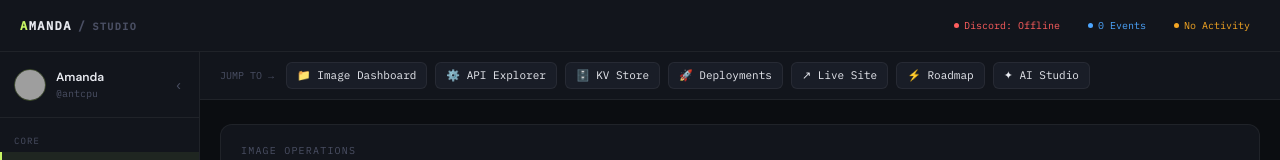
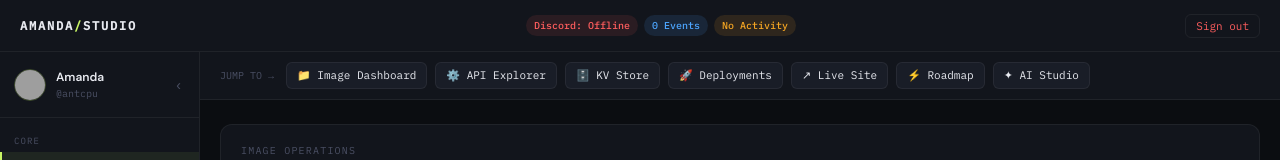
Before and after one commit to ANTCPU/photography, a Next.js app: page /dashboard in a window 1280 px wide. Shown: the top 160 px of the page. Built offline with nearby package versions, Linux system fonts and the light colour scheme; no server answers; the database is empty; grey boxes are pictures that could not be loaded.

Commit message:
Update TopBar.tsx

```diff
--- a/app/dashboard/components/TopBar.tsx
+++ b/app/dashboard/components/TopBar.tsx
@@ -1,94 +1,129 @@
-'use client';
+'use client'
 
-import { useEffect, useState } from 'react';
+import { useEffect, useState } from 'react'
+import { useRouter } from 'next/navigation'
 
 type Stats = {
-  discordConnected: boolean;
-  totalEvents: number;
-  topCategory: string | null;
-};
+  discordConnected: boolean
+  totalEvents: number
+  topCategory: string | null
+}
 
 export default function TopBar() {
-  const [stats, setStats] = useState<Stats | null>(null);
+  const router = useRouter()
+  const [stats, setStats]   = useState<Stats | null>(null)
+  const [user, setUser]     = useState<string | null>(null)
+  const [loggingOut, setLoggingOut] = useState(false)
 
   useEffect(() => {
+    // Get stats
     fetch('/api/stats')
-      .then((r) => r.json())
-      .then((d) => setStats(d.status))
-      .catch(() => setStats(null));
-  }, []);
+      .then(r => r.json())
+      .then(d => setStats(d.status))
+      .catch(() => setStats(null))
+
+    // Get current user from session check
+    fetch('/api/auth/check', { credentials: 'include' })
+      .then(r => r.json())
+      .then(d => setUser(d.user ?? null))
+      .catch(() => setUser(null))
+  }, [])
+
+  async function handleLogout() {
+    setLoggingOut(true)
+    await fetch('/api/auth', { method: 'DELETE', credentials: 'include' })
+    router.push('/login')
+  }
 
   const badges = stats ? [
     {
       label: stats.discordConnected ? 'Discord: Live' : 'Discord: Offline',
       color: stats.discordConnected ? 'var(--db-teal)' : 'var(--db-red)',
+      bg:    stats.discordConnected ? 'var(--db-teal-dim)' : 'var(--db-red-dim)',
     },
     {
       label: `${stats.totalEvents} Events`,
       color: 'var(--db-blue)',
+      bg:    'var(--db-blue-dim)',
     },
     {
       label: stats.topCategory ? `Top: ${stats.topCategory}` : 'No Activity',
       color: 'var(--db-amber)',
+      bg:    'var(--db-amber-dim)',
     },
-  ] : [
-    { label: '···', color: 'var(--db-text-dim)' },
-  ];
+  ] : [{ label: '···', color: 'var(--db-text-dim)', bg: 'var(--db-surface2)' }]
 
   return (
-    <div style={{
-      height: 'var(--db-topbar-h)',
-      borderBottom: '1px solid var(--db-border)',
-      background: 'var(--db-surface)',
-      display: 'flex',
-      alignItems: 'center',
-      justifyContent: 'space-between',
-      padding: '0 20px',
-      gap: 12,
-      flexShrink: 0,
-    }}>
-
+    <header style={s.bar}>
       {/* Left — wordmark */}
-      <div style={{
-        fontSize: 12,
-        fontWeight: 700,
-        fontFamily: 'var(--db-font-mono)',
-        letterSpacing: '0.12em',
-        color: 'var(--db-text)',
-      }}>
-        <span style={{ color: 'var(--db-accent)' }}>A</span>MANDA
-        <span style={{ color: 'var(--db-text-dim)', margin: '0 6px' }}>/</span>
-        <span style={{ color: 'var(--db-text-dim)', fontSize: 10 }}>STUDIO</span>
+      <div style={s.left}>
+        <span style={s.wordmark}>
+          AMANDA<span style={{ color: 'var(--db-accent)' }}>/</span>STUDIO
+        </span>
       </div>
 
-      {/* Right — live badges */}
-      <div style={{ display: 'flex', gap: 8, alignItems: 'center' }}>
+      {/* Center — live badges */}
+      <div style={s.badges}>
         {badges.map((b) => (
-          <span key={b.label} style={{
-            display: 'inline-flex',
-            alignItems: 'center',
-            gap: 5,
-            fontSize: 10,
-            fontFamily: 'var(--db-font-mono)',
-            color: b.color,
-            background: `${b.color}18`,
-            border: `1px solid ${b.color}30`,
-            borderRadius: 20,
-            padding: '3px 10px',
-            whiteSpace: 'nowrap',
-          }}>
-            <span style={{
-              width: 5, height: 5,
-              borderRadius: '50%',
-              background: b.color,
-              display: 'inline-block',
-              flexShrink: 0,
-            }} />
+          <span key={b.label} style={{ ...s.badge, color: b.color, background: b.bg }}>
             {b.label}
           </span>
         ))}
       </div>
 
-    </div>
-  );
+      {/* Right — user + logout */}
+      <div style={s.right}>
+        {user && (
+          <span style={s.userChip}>
+            <span style={s.userDot} />
+            {user}
+          </span>
+        )}
+        <button
+          onClick={handleLogout}
+          disabled={loggingOut}
+          style={s.logoutBtn}
+          onMouseEnter={e => (e.currentTarget.style.borderColor = 'rgba(255,94,94,0.4)')}
+          onMouseLeave={e => (e.currentTarget.style.borderColor = 'var(--db-border)')}
+        >
+          {loggingOut ? '···' : 'Sign out'}
+        </button>
+      </div>
+    </header>
+  )
 }
+
+const s: Record<string, React.CSSProperties> = {
+  bar: {
+    height: 52, display: 'flex', alignItems: 'center',
+    justifyContent: 'space-between', gap: 12,
+    padding: '0 20px',
+    borderBottom: '1px solid var(--db-border)',
+    background: 'var(--db-surface)',
+    position: 'sticky', top: 0, zIndex: 50,
+    flexWrap: 'wrap',
+  },
+  left:     { display: 'flex', alignItems: 'center', gap: 12 },
+  wordmark: { fontSize: 12, fontWeight: 700, letterSpacing: '0.15em', fontFamily: 'var(--db-font-mono)', color: 'var(--db-text)' },
+  badges:   { display: 'flex', gap: 6, flexWrap: 'wrap', flex: 1, justifyContent: 'center' },
+  badge:    { fontSize: 10, fontFamily: 'var(--db-font-mono)', padding: '3px 8px', borderRadius: 20, fontWeight: 500 },
+  right:    { display: 'flex', alignItems: 'center', gap: 10 },
+  userChip: {
+    fontSize: 11, fontFamily: 'var(--db-font-mono)',
+    color: 'var(--db-text-muted)',
+    display: 'flex', alignItems: 'center', gap: 6,
+  },
+  userDot: {
+    width: 6, height: 6, borderRadius: '50%',
+    background: 'var(--db-teal)',
+    boxShadow: '0 0 4px var(--db-teal)',
+    flexShrink: 0,
+  },
+  logoutBtn: {
+    fontSize: 11, fontFamily: 'var(--db-font-mono)',
+    color: 'var(--db-red)', background: 'none',
+    border: '1px solid var(--db-border)',
+    borderRadius: 6, padding: '4px 10px',
+    cursor: 'pointer', transition: 'border-color 0.15s',
+  },
+}
```
